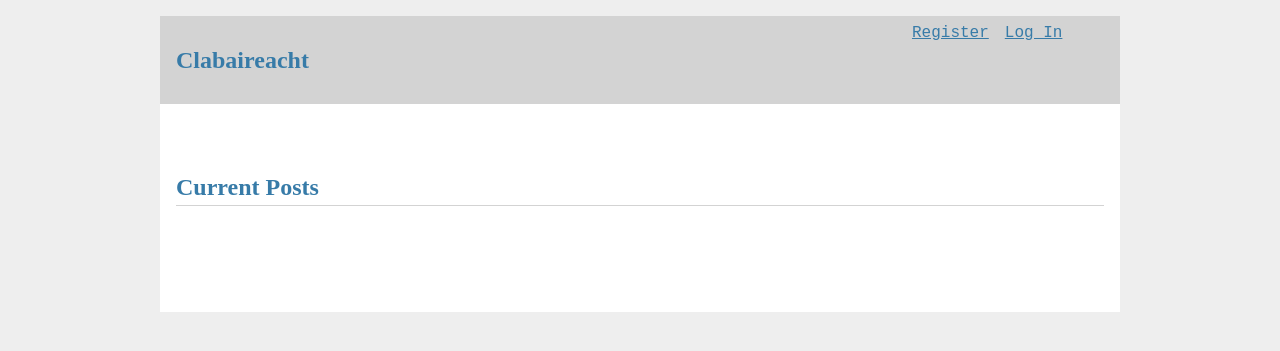
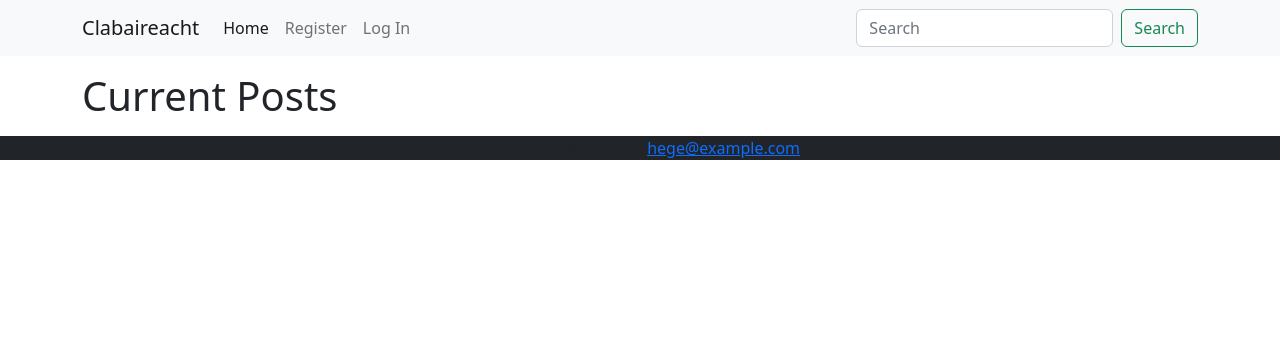
Before and after one commit to roniencirl/Group6_web_app, a Flask app: page / in a window 1280 px wide. Shown: the top 351 px of the page. Run offline with Flask 2, Linux system fonts and the light colour scheme; data that the repository does not hold is empty; some libraries are stand-ins or nearby versions.

Commit message:
base html and base style css

```diff
--- a/src/clabaireacht/static/style.css
+++ b/src/clabaireacht/static/style.css
@@ -1,4 +1,253 @@
+html,
+body,
+p,
+ol,
+ul,
+li,
+dl,
+dt,
+dd,
+blockquote,
+figure,
+fieldset,
+legend,
+textarea,
+pre,
+iframe,
+address,
+hr,
+h1,
+h2,
+h3,
+h4,
+h5,
+h6 {
+  border: 0;
+  font-size: 100%;
+  font-style: inherit;
+  font-weight: inherit;
+  margin: 0;
+  outline: 0;
+  padding: 0;
+  vertical-align: baseline;
+}
+
 html {
+  -webkit-text-size-adjust: 100%;
+  -ms-text-size-adjust: 100%;
+}
+
+body {
+  margin: 0;
+}
+
+main,
+nav {
+  display: block;
+}
+
+progress {
+  display: inline-block;
+  vertical-align: baseline;
+}
+
+a {
+  background-color: transparent;
+}
+
+a:active {
+  outline: 0;
+}
+
+a,
+a:visited,
+a:hover,
+a:focus {
+  text-decoration: none;
+}
+
+abbr[title] {
+  border-bottom: 1px dotted;
+}
+
+b,
+strong {
+  font-weight: bold;
+}
+
+dfn {
+  font-style: italic;
+}
+
+mark {
+  background: #ff0;
+  color: #000;
+}
+
+small {
+  font-size: 80%;
+}
+
+sub,
+sup {
+  font-size: 75%;
+  line-height: 0;
+  position: relative;
+  vertical-align: baseline;
+}
+
+sup {
+  top: -0.5em;
+}
+
+sub {
+  bottom: -0.25em;
+}
+
+img {
+  border: 0;
+}
+
+svg:not(:root) {
+  overflow: hidden;
+}
+
+figure {
+  margin: 0;
+}
+
+hr {
+  box-sizing: content-box;
+  height: 0;
+}
+
+pre {
+  overflow: auto;
+}
+
+code,
+kbd,
+pre,
+samp {
+  font-size: 1em;
+}
+
+button,
+input,
+optgroup,
+select,
+textarea {
+  color: inherit;
+  font: inherit;
+  margin: 0;
+}
+
+button {
+  overflow: visible;
+}
+
+button,
+select {
+  text-transform: none;
+}
+
+button,
+html input[type="button"],
+input[type="reset"],
+input[type="submit"] {
+  -webkit-appearance: button;
+  cursor: pointer;
+}
+
+button[disabled],
+html input[disabled] {
+  cursor: default;
+}
+
+button::-moz-focus-inner,
+input::-moz-focus-inner {
+  border: 0;
+  padding: 0;
+}
+
+input {
+  line-height: normal;
+}
+
+input[type="checkbox"],
+input[type="radio"] {
+  box-sizing: border-box;
+  padding: 0;
+}
+
+input[type="number"]::-webkit-inner-spin-button,
+input[type="number"]::-webkit-outer-spin-button {
+  height: auto;
+}
+
+input[type="search"] {
+  -webkit-appearance: textfield;
+  box-sizing: content-box;
+}
+
+.search .search-submit,
+#comments .submit {
+  padding: 10px 15px;
+  border-radius: 2px;
+  line-height: 1.85714285714286;
+  border: 0;
+}
+
+.archive .no-results .ast-search-submit,
+.search .site-main .ast-search-submit {
+  display: none;
+}
+
+input[type="search"]::-webkit-search-cancel-button,
+input[type="search"]::-webkit-search-decoration {
+  -webkit-appearance: none;
+}
+
+fieldset {
+  border: 1px solid var(--ast-border-color);
+  margin: 0 0px;
+  padding: 0.35em 0.625em 0.75em;
+}
+
+legend {
+  border: 0;
+  padding: 0;
+}
+
+fieldset legend {
+  margin-bottom: 1.5em;
+  padding: 0 0.5em;
+}
+
+textarea {
+  overflow: auto;
+}
+
+optgroup {
+  font-weight: bold;
+}
+
+table {
+  border-collapse: collapse;
+  border-spacing: 0;
+}
+
+td,
+th {
+  padding: 0;
+}
+
+
+
+
+
+/* OLD  */
+/* html {
   font-family: sans-serif;
   background: #eee;
   padding: 1rem;
@@ -136,4 +385,4 @@ input.danger {
 input[type=submit] {
   align-self: start;
   min-width: 10em;
-}
+} */
--- a/src/clabaireacht/templates/base.html
+++ b/src/clabaireacht/templates/base.html
@@ -1,7 +1,52 @@
 <!doctype html>
+<head>
     <title>{% block title %}{% endblock %} - Clabaireacht - A place for banter</title>
     <link rel="stylesheet" href="{{ url_for('static', filename='style.css') }}">
-<nav>
+    <!-- CSS only -->
+    <link href="https://cdn.jsdelivr.net/npm/bootstrap@5.2.3/dist/css/bootstrap.min.css" rel="stylesheet" integrity="sha384-rbsA2VBKQhggwzxH7pPCaAqO46MgnOM80zW1RWuH61DGLwZJEdK2Kadq2F9CUG65" crossorigin="anonymous">
+    <!-- JavaScript Bundle with Popper -->
+    <script src="https://cdn.jsdelivr.net/npm/bootstrap@5.2.3/dist/js/bootstrap.bundle.min.js" integrity="sha384-kenU1KFdBIe4zVF0s0G1M5b4hcpxyD9F7jL+jjXkk+Q2h455rYXK/7HAuoJl+0I4" crossorigin="anonymous"></script>
+</head>
+<body>
+    <header>
+        <nav class="navbar navbar-expand-lg bg-light">
+            <div class="container">
+              <a class="navbar-brand" href="/">Clabaireacht</a>
+              <button class="navbar-toggler" type="button" data-bs-toggle="collapse" data-bs-target="#navbarSupportedContent" aria-controls="navbarSupportedContent" aria-expanded="false" aria-label="Toggle navigation">
+                <span class="navbar-toggler-icon"></span>
+              </button>
+              <div class="collapse navbar-collapse" id="navbarSupportedContent">
+                <ul class="navbar-nav me-auto mb-2 mb-lg-0">
+                  <li class="nav-item">
+                    <a class="nav-link active" aria-current="page" href="/">Home</a>
+                  </li>
+                  {% if g.user %}
+                  <li class="nav-item">
+                    <span>{{ g.user['user_login'] }}</span>
+                  </li>
+                  <li class="nav-item">
+                    <a href="{{ url_for('auth.profile') }}" class="nav-link">My Profile</a>
+                  </li>
+                  <li class="nav-item">
+                    <a href="{{ url_for('auth.logout') }}" class="nav-link">Log Out</a>
+                  </li>
+                      {% else %}
+                  <li class="nav-item">
+                    <a href="{{ url_for('auth.register') }}" class="nav-link">Register</a> </li>
+                  <li class="nav-item">
+                    <a href="{{ url_for('auth.login') }}" class="nav-link">Log In</a>
+                  </li>
+                      {% endif %}
+                </ul>
+                <form class="d-flex" role="search">
+                  <input class="form-control me-2" type="search" placeholder="Search" aria-label="Search">
+                  <button class="btn btn-outline-success" type="submit">Search</button>
+                </form>
+              </div>
+            </div>
+          </nav>
+
+        <!-- <nav>
             <h1><a href="/">Clabaireacht</a></h1>
             <ul>
                 {% if g.user %}
@@ -13,8 +58,10 @@
                 <li><a href="{{ url_for('auth.login') }}">Log In</a>
                     {% endif %}
             </ul>
-</nav>
-<section class="content">
+        </nav> -->
+    </header>
+
+    <section class="mt-3 content container">
         <header>
             {% block header %}{% endblock %}
         </header>
@@ -23,3 +70,12 @@
         {% endfor %}
         {% block content %}{% endblock %}
     </section>
+
+
+    <footer class="mt-3 text-center bg-dark">
+        <div class="container">
+            Author: Hege Refsnes <a href="mailto:hege@example.com">hege@example.com</a>
+        </div>
+    </footer>
+</body>
+</html>
```
Lines whose indentation alone changed are shown as unchanged.
